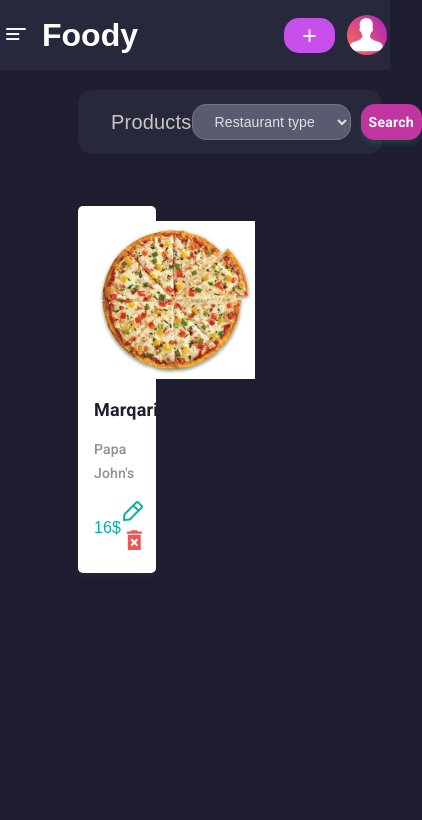
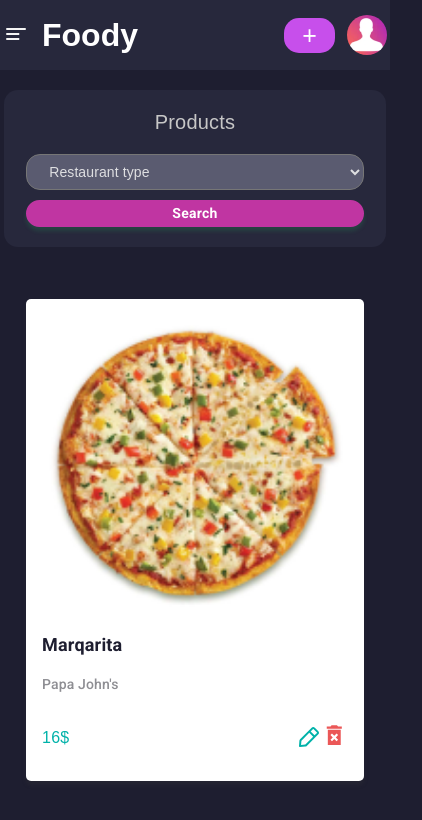
Before and after one commit to Rufat239/Food-admin, a React (Create React App) app: page /productPage in a window 390 px wide. Shown: the top 820 px of the page, 422 px wide, since content can reach past the window. Built offline with nearby package versions, Linux system fonts and the light colour scheme.

Commit message:
Add responsive design codes to Product and Reusable Components

```diff
--- a/src/Style/product.module.css
+++ b/src/Style/product.module.css
@@ -35,7 +35,6 @@
   font-size: 14px;
   font-style: normal;
   font-weight: 500;
-  line-height: 21px; /* 150% */
   letter-spacing: 0.1px;
 }
 .filterLine .filterActions button {
@@ -107,3 +106,33 @@
 .productActions svg {
   cursor: pointer;
 }
+
+@media only screen and (max-width: 768px) {
+  .all {
+    width: 98%;
+    left: 1%;
+  }
+  .filterLine {
+    flex-direction: column;
+    padding-bottom: 20px;
+  }
+  .filterActions {
+    flex-direction: column;
+  }
+  .filterActions button {
+    width: 40vh !important;
+  }
+  .filterActions select option {
+    width: 10vh !important;
+  }
+  .products {
+    flex-direction: column;
+  }
+  .productCard {
+    margin: auto;
+    width: 80%;
+  }
+  .productCard img {
+    width: 100%;
+  }
+}
--- a/src/Style/reusableTable.module.css
+++ b/src/Style/reusableTable.module.css
@@ -8,3 +8,10 @@ td {
 thead {
   padding: 10px 0;
 }
+
+@media only screen and (max-width: 768px) {
+  table {
+    width: 100%;
+    overflow-x: scroll;
+  }
+}
```
